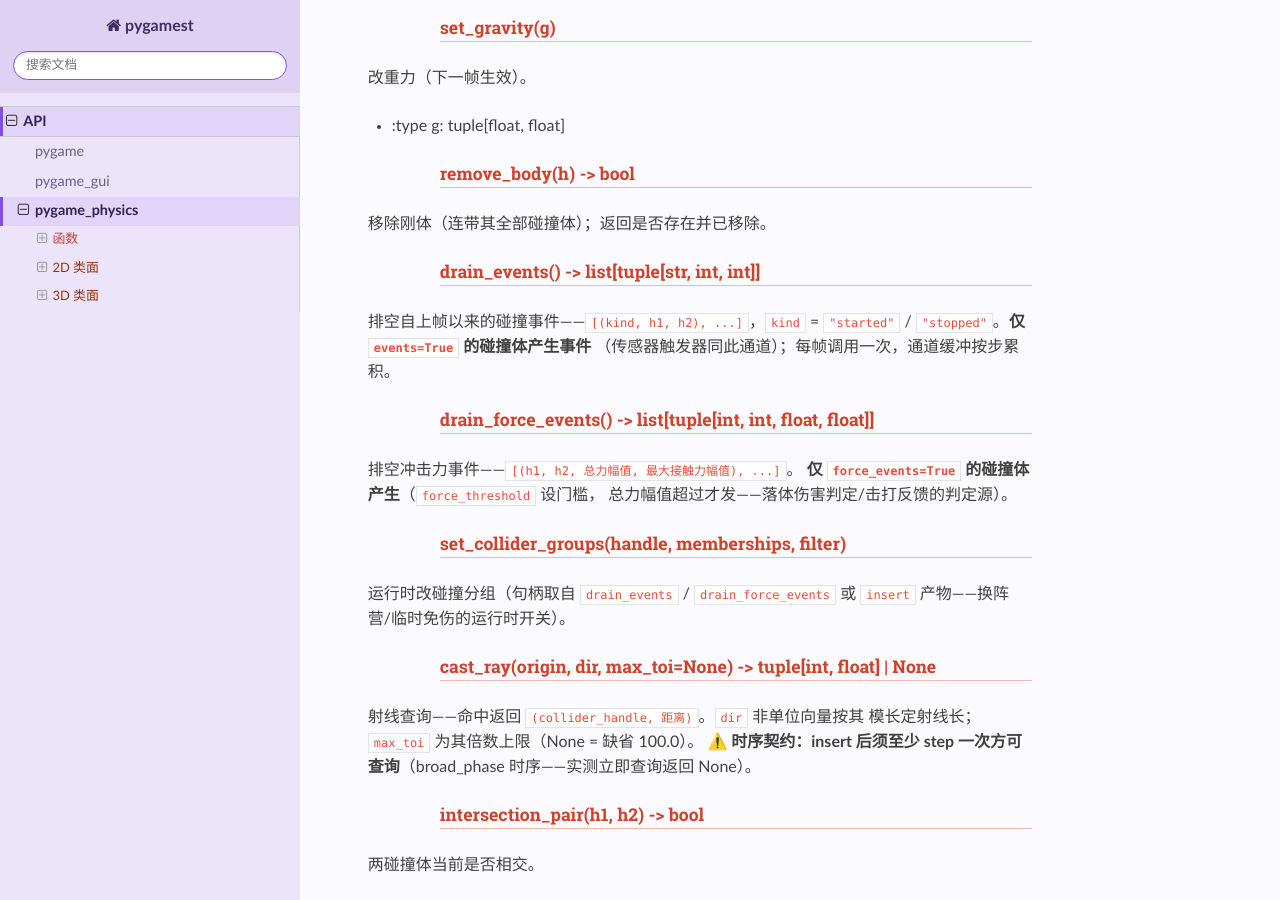
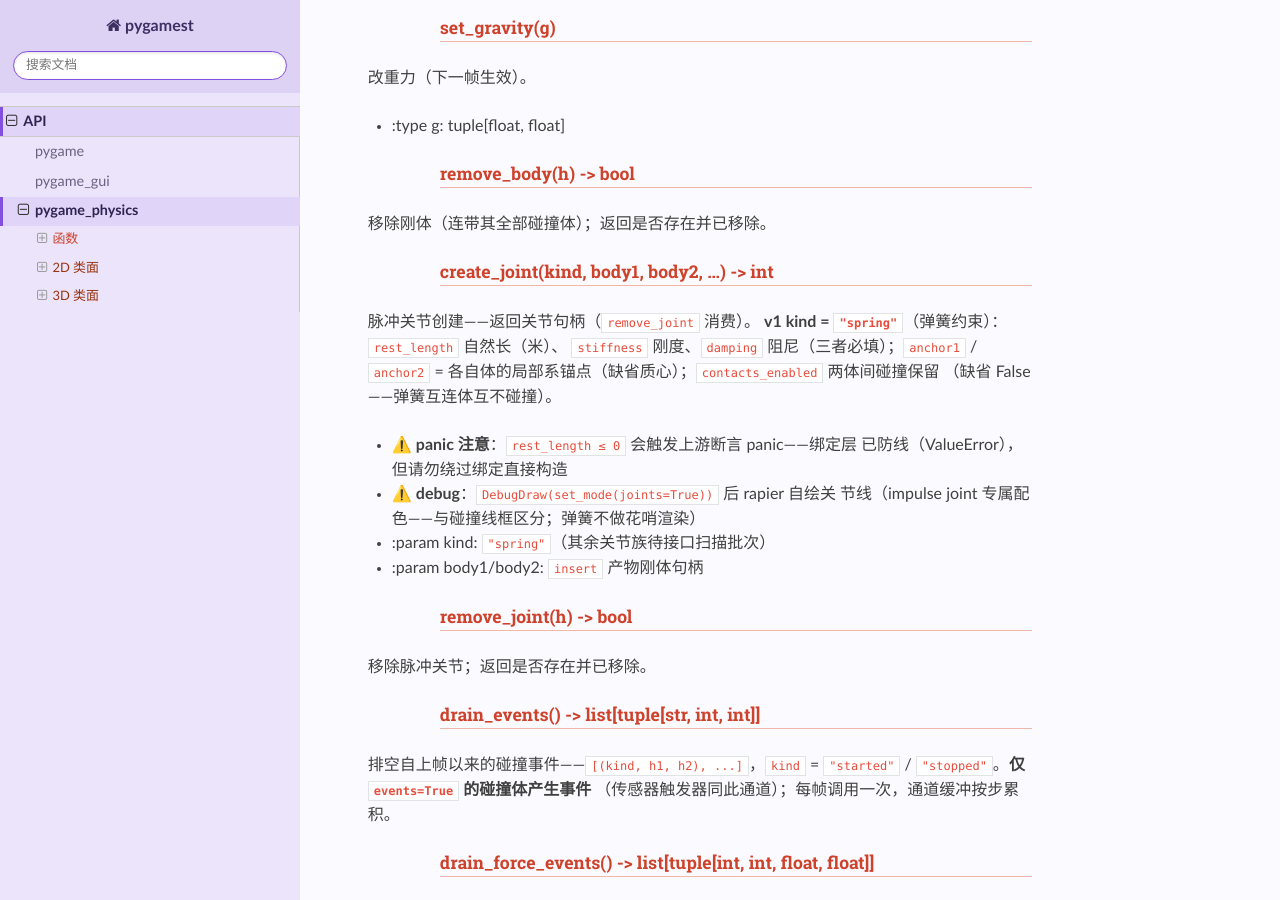
Before and after one commit to GuYeying/pygamest, a Sphinx documentation site: the page built from docs-zh/source/api/pygame_physics.md, in a window 1280 px wide and 900 px high, scrolled down 3228 px. Built offline with Sphinx 7.4.7 and the Read the Docs theme 3.1.0, drawn with Linux system fonts in a browser that asks for light colours.

Commit message:
rapier 弹簧关节绑定文档同步（任务3）：create_joint(kind=spring)/remove_joint API 页 + panic 注意事项（rest_length<=0 上游断言防线）+ debug joints 配色说明；进度跟踪（任务1/2/3 完成）

```diff
--- a/docs-zh/source/api/pygame_physics.md
+++ b/docs-zh/source/api/pygame_physics.md
@@ -135,6 +135,25 @@ builder **一次性消费**（二次 insert 抛 ValueError，重建再插）。
 ##### <span class="c-func">remove_body(h) -> bool</span>
 
 移除刚体（连带其全部碰撞体）；返回是否存在并已移除。
+
+##### <span class="c-func">create_joint(kind, body1, body2, ...) -> int</span>
+
+脉冲关节创建——返回关节句柄（`remove_joint` 消费）。
+**v1 kind = `"spring"`**（弹簧约束）：`rest_length` 自然长（米）、
+`stiffness` 刚度、`damping` 阻尼（三者必填）；`anchor1` / `anchor2` =
+各自体的局部系锚点（缺省质心）；`contacts_enabled` 两体间碰撞保留
+（缺省 False——弹簧互连体互不碰撞）。
+
+- ⚠️ **panic 注意**：`rest_length ≤ 0` 会触发上游断言 panic——绑定层
+  已防线（ValueError），但请勿绕过绑定直接构造
+- ⚠️ **debug**：`DebugDraw(set_mode(joints=True))` 后 rapier 自绘关
+  节线（impulse joint 专属配色——与碰撞线框区分；弹簧不做花哨渲染）
+- :param kind: `"spring"`（其余关节族待接口扫描批次）
+- :param body1/body2: `insert` 产物刚体句柄
+
+##### <span class="c-func">remove_joint(h) -> bool</span>
+
+移除脉冲关节；返回是否存在并已移除。
 
 ##### <span class="c-func">drain_events() -> list[tuple[str, int, int]]</span>
 
```
Also changed, not shown: reference/收尾目标进度跟踪.md (+3 -3 lines).
